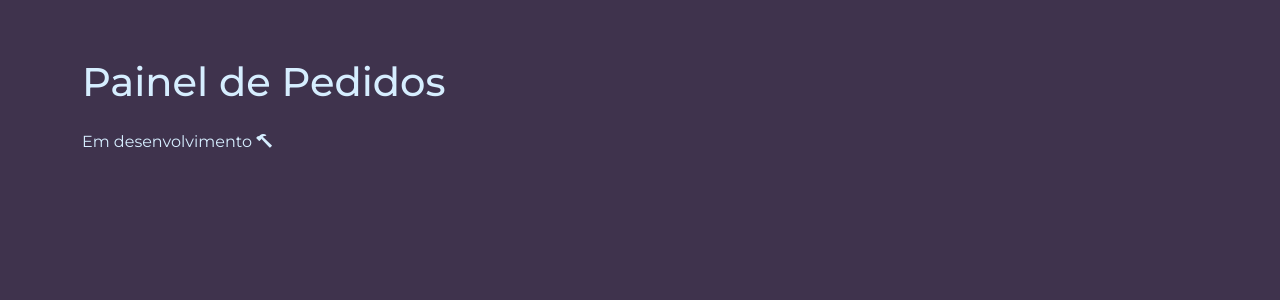
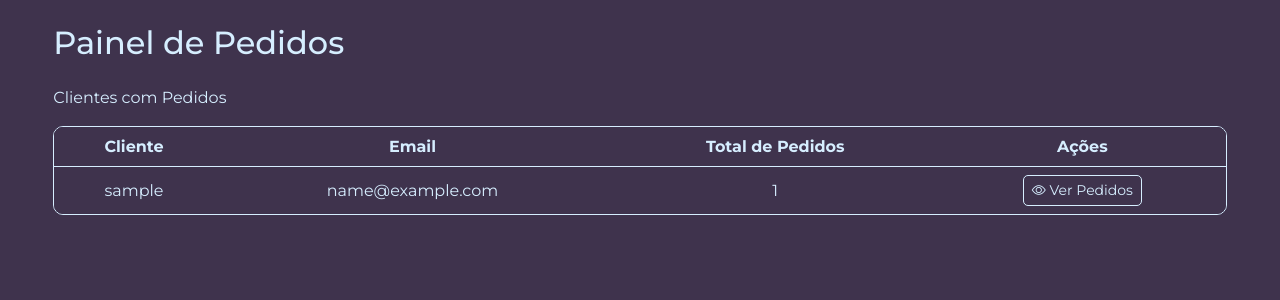
Before and after one commit to unnebell/projeto_distribuidora, a Django app: page /dashboard/pedidos/ in a window 1280 px wide. Shown: the part 56-356 px from the top of the page. Run offline with Django 5.2, Linux system fonts and the light colour scheme; a user stored in the database is signed in; tables that the repository leaves empty hold one stand-in row (values such as "Sample post"); some libraries are stand-ins or nearby versions.

Commit message:
feat: adicionar painel de pedidos do cliente

```diff
--- a/apps/dashboard/static/dashboard/css/painel-pedidos.css
+++ b/apps/dashboard/static/dashboard/css/painel-pedidos.css
@@ -1,4 +1,30 @@
-h2 {
+.tabela-container {
+    background-color: var(--cor-01);
+    height: auto;
+    max-height: 60vh;
+    overflow-y: auto;
+    overflow-x: clip;
+
+    border: 1px solid var(--cor-02);
+    border-radius: 10px;
+
+    scrollbar-color: var(--cor-02) var(--cor-01);
+    scrollbar-width: thin;
+}
+
+thead th {
+    position: sticky;
+    background-color: var(--cor-01);
+    box-shadow: inset 0 -1px 0 var(--cor-02);
+}
+
+table {
+    border-collapse: collapse;
+    background-color: var(--cor-01);
+    color: var(--cor-02);
+}
+
+h2, p {
     color: var(--cor-02);
 }
 
@@ -22,3 +48,34 @@ h2 {
 
     transition: ease-in-out 0.3s;
 }
+
+.gaveta-itens table {
+    background-color: transparent;
+}
+
+.destaque-gaveta {
+    background-color: #272030;
+}
+
+.gaveta-itens thead th {
+    background-color: transparent;
+    box-shadow: none;
+    border-bottom: 1px solid var(--cor-02) !important;
+}
+
+.table-pedidos {
+    border-collapse: collapse;
+}
+
+.linha-pedido {
+    cursor: pointer;
+}
+
+.gaveta-itens h6 {
+    color: var(--cor-02);
+}
+
+.gaveta-itens th.border-bottom,
+.gaveta-acoes.border-top {
+    border-color: rgba(214, 238, 255, 0.2) !important;
+}
--- a/apps/dashboard/templates/dashboard/painel-pedidos.html
+++ b/apps/dashboard/templates/dashboard/painel-pedidos.html
@@ -32,12 +32,54 @@
 {% block content %}
 <link rel="stylesheet" href="{% static 'css/bootstrap.min.css' %}"/>
 <link rel="stylesheet" href="{% static 'css/global.css' %}"/>
-<link rel="stylesheet" href="{% static 'dashboard/css/painel-produtos.css' %}"/>
+<link rel="stylesheet" href="{% static 'dashboard/css/painel-pedidos.css' %}"/>
 
-<section class="container mt-5">
-    <h1 class="mb-4">Painel de Pedidos</h1>
-    <p>Em desenvolvimento <i class="bi bi-hammer"></i></p>
-</section>
+<div class="d-flex justify-content-center mt-4 mb-4">
+  <div class="col-11">
+    <div class="d-flex flex-column flex-md-row justify-content-between align-items-center gap-3 mb-4">
+      <h2 class="m-0">Painel de Pedidos</h2>
+    </div>
+
+    <div class="d-flex flex-column flex-md-row gap-3">
+      <div class="flex-grow-1">
+        <p class="mb-3">Clientes com Pedidos</p>
+
+        {% if clientes %}
+        <div class="tabela-container table-responsive">
+            <table class="w-100">
+                <thead>
+                    <tr class="sticky-top">
+                        <th class="text-center px-2 py-2">Cliente</th>
+                        <th class="text-center px-2 py-2 d-none d-md-table-cell">Email</th>
+                        <th class="text-center px-2 py-2">Total de Pedidos</th>
+                        <th class="text-center px-2 py-2">Ações</th>
+                    </tr>
+                </thead>
+                <tbody>
+                    {% for cliente in clientes %}
+                    <tr>
+                        <td class="text-center px-2 py-2">{{ cliente.username }}</td>
+                        <td class="text-center px-2 py-2 d-none d-md-table-cell">{{ cliente.email }}</td>
+                        <td class="text-center px-2 py-2">
+                            <span class="">{{ cliente.num_pedidos }}</span>
+                        </td>
+                        <td class="text-center px-2 py-2">
+                            <a href="{% url 'cliente_pedidos' cliente.id %}" class="btn btn-sm btn-acao">
+                                <i class="bi bi-eye"></i> <span class="d-none d-md-inline">Ver Pedidos</span>
+                            </a>
+                        </td>
+                    </tr>
+                    {% endfor %}
+                </tbody>
+            </table>
+        </div>
+        {% else %}
+        <p class="text-muted mt-3">Nenhum pedido registrado até o momento.</p>
+        {% endif %}
+      </div>
+    </div>
+  </div>
+</div>
 
 {% endblock content %}
 
--- a/apps/dashboard/urls.py
+++ b/apps/dashboard/urls.py
@@ -18,7 +18,7 @@ urlpatterns = [
     path('clientes/editar/<int:id>/', views.editar_cliente, name='editar_cliente'),
 
     path('pedidos/', views.painel_pedidos, name='painel_pedidos'),
-
+    path('pedidos/cliente/<int:id>/', views.cliente_pedidos, name='cliente_pedidos'),
     path('staffs/', views.painel_staffs, name='painel_staffs'),
     path('staffs/adicionar/', views.adicionar_staff, name='adicionar_staff'),
     path('staffs/excluir/<int:id>/', views.excluir_staff, name='excluir_staff'),
--- a/apps/dashboard/views/__init__.py
+++ b/apps/dashboard/views/__init__.py
@@ -1,5 +1,5 @@
 from .dashboard import dashboard, painel_produtos
 from .produtos import adicionar_produto, editar_produto, excluir_produto, ativar_produto, desativar_produto
 from .clientes import painel_clientes, editar_cliente, excluir_cliente, ativar_cliente, desativar_cliente, adicionar_cliente
-from .pedidos import painel_pedidos
+from .pedidos import painel_pedidos, cliente_pedidos
 from .staffs import painel_staffs, adicionar_staff, editar_staff, excluir_staff, ativar_staff, desativar_staff
--- a/apps/dashboard/views/pedidos.py
+++ b/apps/dashboard/views/pedidos.py
@@ -1,7 +1,18 @@
-from django.shortcuts import render
+from django.shortcuts import render, get_object_or_404
 from django.contrib.auth.decorators import login_required, user_passes_test
+from django.contrib.auth.models import User
+from django.db.models import Count
+from apps.pedidos.models import Pedido
 
 @login_required(login_url='/auth/login/') # Bloqueio de acesso para usuários não autenticados - redirecionamento para página de login
 @user_passes_test(lambda u: u.is_staff, login_url='/auth/login') # Bloqueio de clientes para página adm - acesso somente de administrador
 def painel_pedidos(request):
-    return render(request, 'dashboard/painel-pedidos.html', {'aba': 'pedidos'})
+    clientes_com_pedidos = User.objects.annotate(num_pedidos=Count('pedidos')).filter(num_pedidos__gt=0).order_by('-num_pedidos')
+    return render(request, 'dashboard/painel-pedidos.html', {'aba': 'pedidos', 'clientes': clientes_com_pedidos})
+
+@login_required(login_url='/auth/login/')
+@user_passes_test(lambda u: u.is_staff, login_url='/auth/login')
+def cliente_pedidos(request, id):
+    cliente = get_object_or_404(User, id=id)
+    pedidos = Pedido.objects.filter(cliente=cliente).order_by('-criado_em')
+    return render(request, 'dashboard/painel-cliente-pedidos.html', {'aba': 'pedidos', 'cliente': cliente, 'pedidos': pedidos})
```
Also changed, not shown: apps/dashboard/templates/dashboard/painel-cliente-pedidos.html (added, +123 -0 lines).
